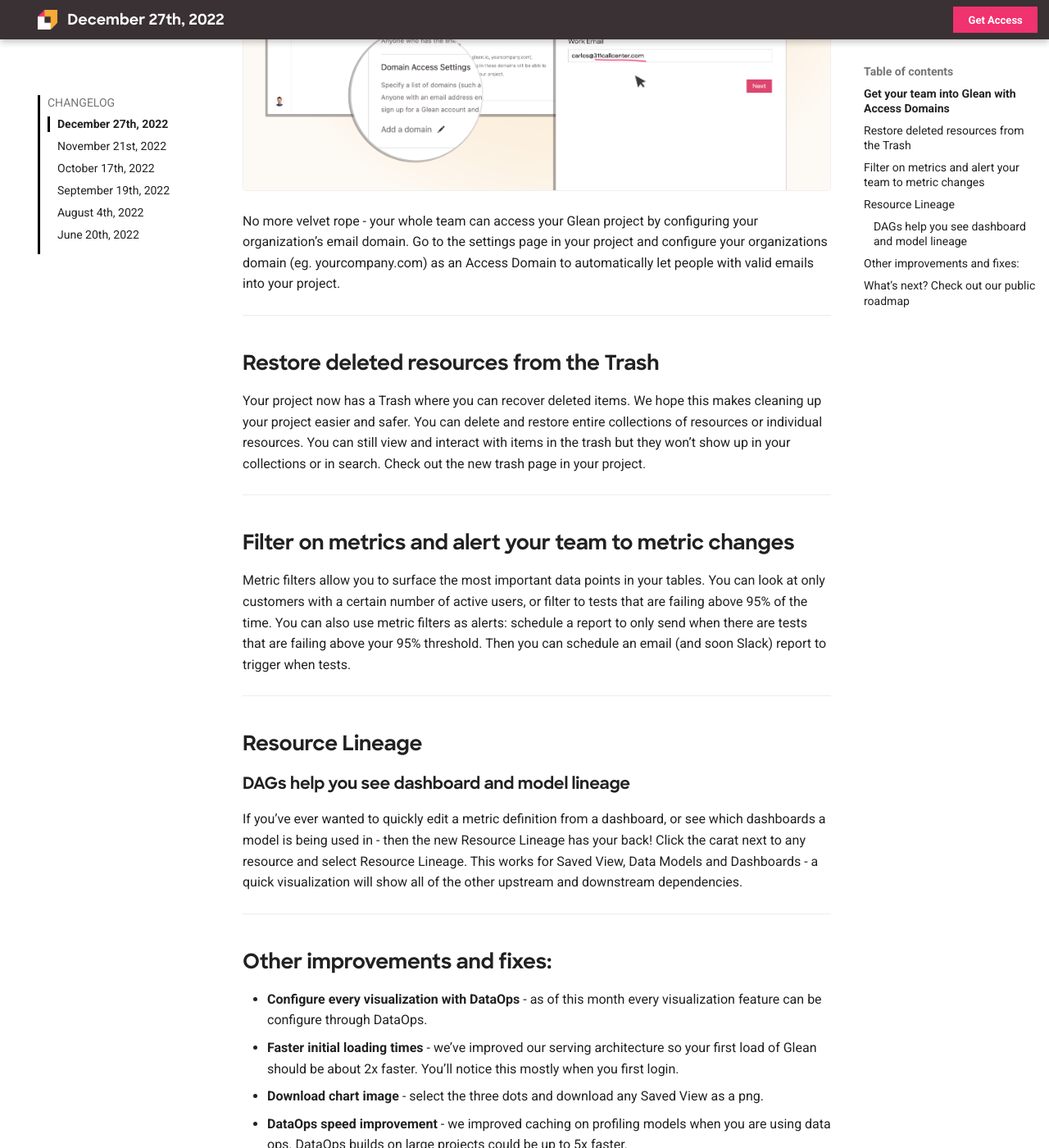
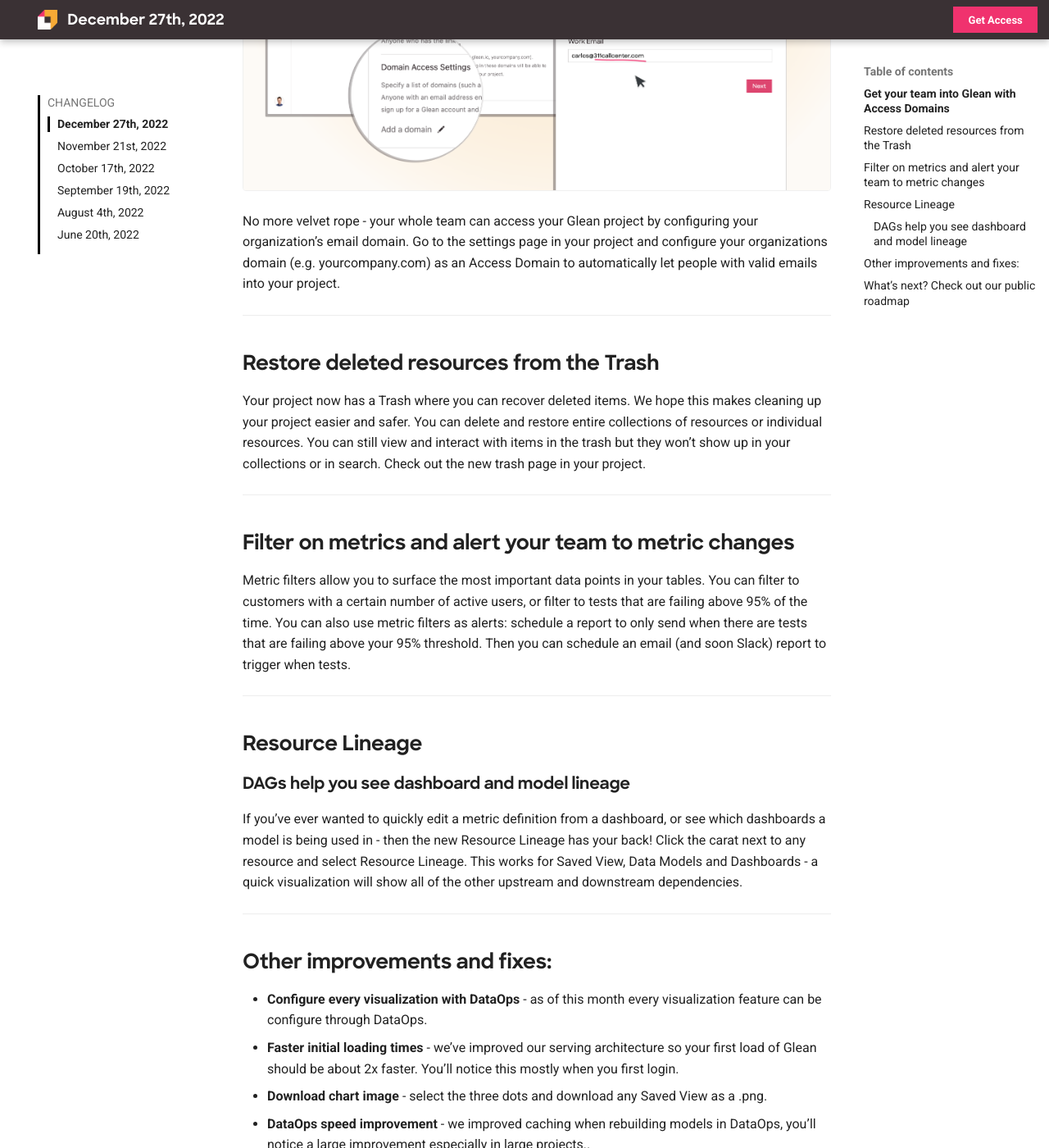
Before and after one commit to gleannyc/documentation, an MkDocs documentation site: the page built from docs/changelog/2022_12_27.md, in a window 1280 px wide and 1400 px high, scrolled down 893 px. Shown: the whole window at 82% size. Built offline with MkDocs 1.6.1 and Material for MkDocs 9.7.7, drawn with Linux system fonts in a browser that asks for light colours; some of the changed text lies outside the part shown.

Commit message:
copy edits

```diff
--- a/docs/changelog/2022_12_27.md
+++ b/docs/changelog/2022_12_27.md
@@ -19,7 +19,7 @@
 
 ![image](../assets/product_updates/221227_access.png){alt="Screenshots of configuration screen for how to setup domain access as well as how users configure it."}
 
-No more velvet rope - your whole team can access your Glean project by configuring your organization’s email domain.  Go to the settings page in your project and configure your organizations domain (eg. yourcompany.com) as an Access Domain to automatically let people with valid emails into your project.
+No more velvet rope - your whole team can access your Glean project by configuring your organization’s email domain.  Go to the settings page in your project and configure your organizations domain (e.g. yourcompany.com) as an Access Domain to automatically let people with valid emails into your project.
 
 ---
 
@@ -31,7 +31,7 @@
 
 ## Filter on metrics and alert your team to metric changes
 
-Metric filters allow you to surface the most important data points in your tables.  You can look at only customers with a certain number of active users, or filter to tests that are failing above 95% of the time.  You can also use metric filters as alerts: schedule a report to only send when there are tests that are failing above your 95% threshold.  Then you can schedule an email (and soon Slack) report to trigger when tests.
+Metric filters allow you to surface the most important data points in your tables.  You can filter to customers with a certain number of active users, or filter to tests that are failing above 95% of the time.  You can also use metric filters as alerts: schedule a report to only send when there are tests that are failing above your 95% threshold.  Then you can schedule an email (and soon Slack) report to trigger when tests.
 
 ---
 
@@ -47,8 +47,8 @@
 
 - **Configure every visualization with DataOps** - as of this month every visualization feature can be configure through DataOps.
 - **Faster initial loading times** - we’ve improved our serving architecture so your first load of Glean should be about 2x faster.  You’ll notice this mostly when you first login.
-- **Download chart image** - select the three dots and download any Saved View as a png.
-- **DataOps speed improvement** - we improved caching on profiling models when you are using data ops.  DataOps builds on large projects could be up to 5x faster.
+- **Download chart image** - select the three dots and download any Saved View as a .png.
+- **DataOps speed improvement** - we improved caching when rebuilding models in DataOps, you’ll notice a large improvement especially in large projects..
 - **Improved granularity constraints** - you can now constrain granularities in data models - so if you’ve aggregated data to the month level - you can now fix a data model to only aggregate by month.
 
 ---
```
Also changed, not shown: other parts of docs/changelog/2022_12_27.md (+1 -1 lines).
